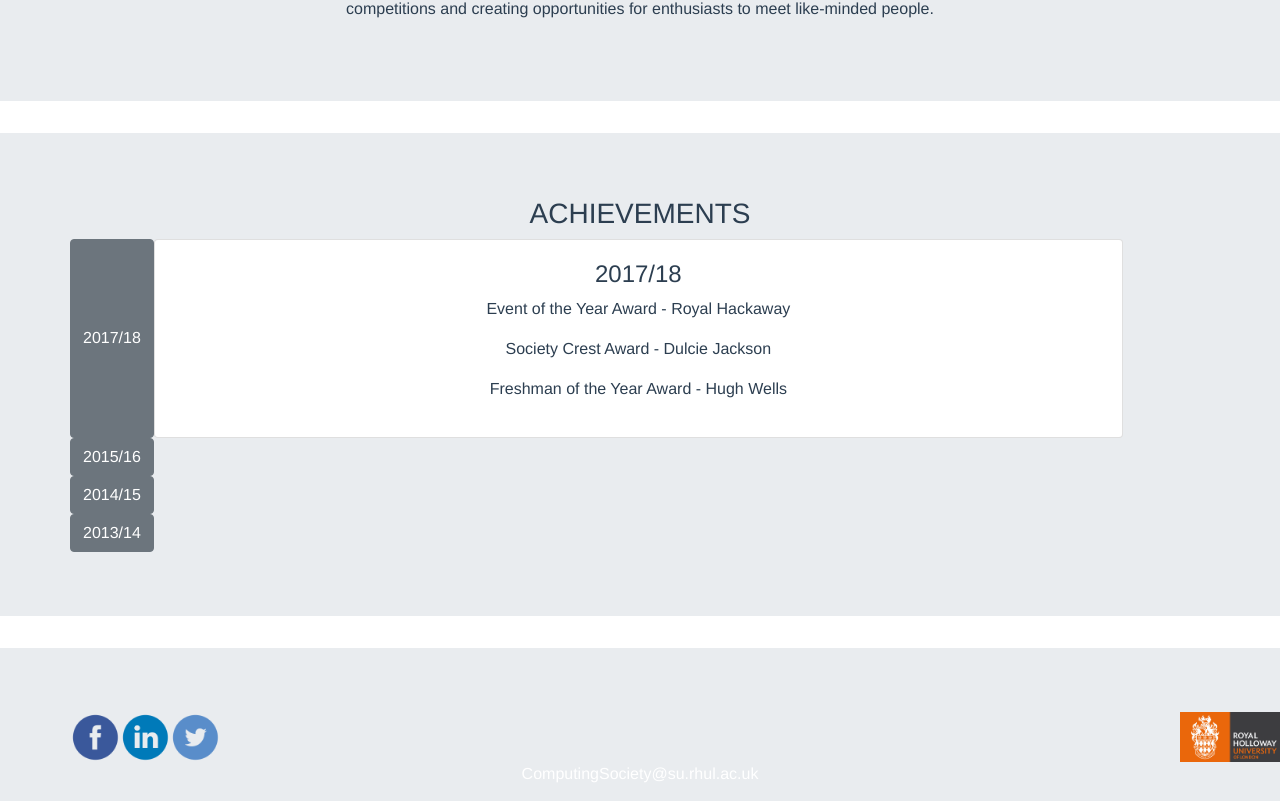
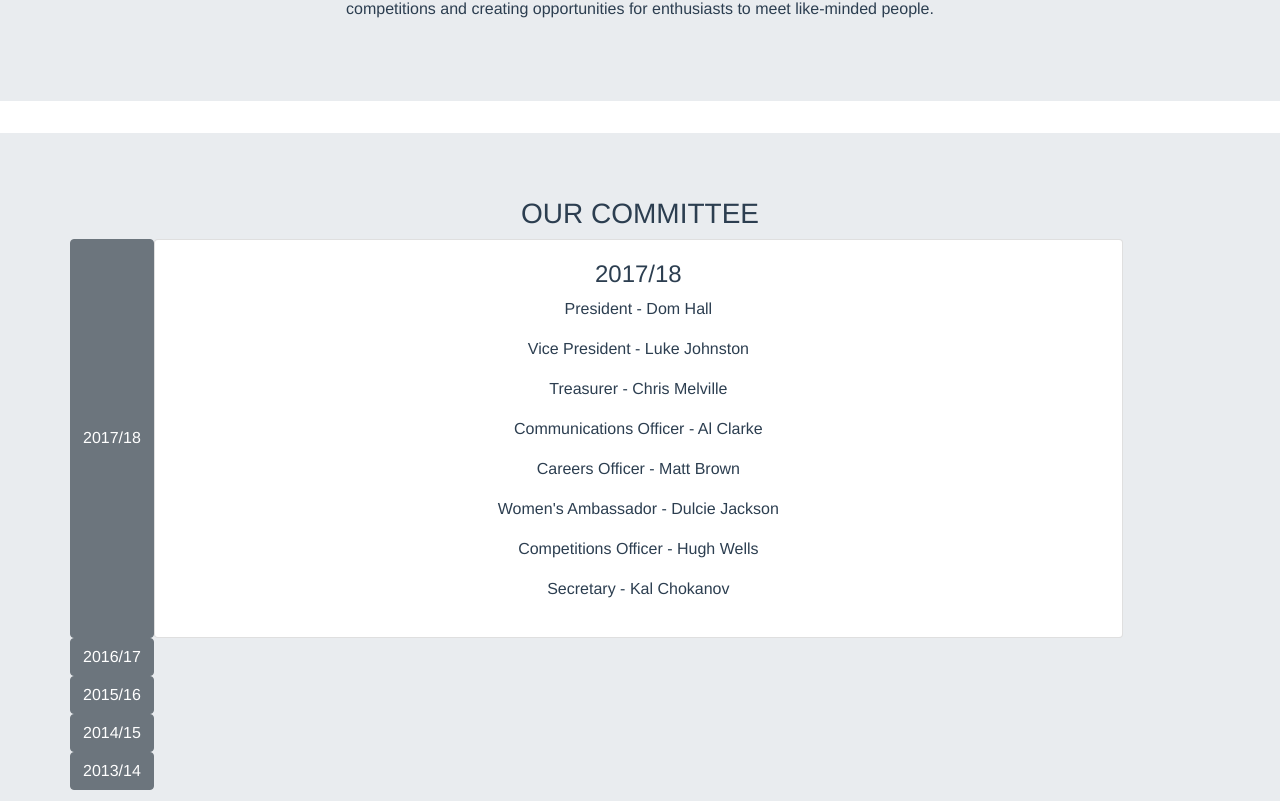
Before and after one commit to matty234/computingsociety.co.uk, a Vue app in the folder compsoc-website/: page /#/ in a window 1280 px wide. Shown: the part 1639-2440 px from the top of the page. Built offline with nearby package versions, Linux system fonts and the light colour scheme.

Commit message:
:sparkles: Added Committee Section
- Current committee added

```diff
--- a/compsoc-website/src/components/homepage/Homepage.vue
+++ b/compsoc-website/src/components/homepage/Homepage.vue
@@ -43,6 +43,64 @@
         </div>
       </div>
     </b-jumbotron>
+
+    <b-jumbotron fluid class="nopadding">
+      <div class="row">
+        <div class="col">
+          <h3>OUR COMMITTEE</h3>
+        </div>
+      </div>
+      <div class="row">
+        <b-btn v-b-toggle.collapseE variant="secondary">2017/18</b-btn>
+        <b-collapse visible id="collapseE" class="full-width">
+          <b-card>
+            <h4>2017/18</h4>
+            <p>President - Dom Hall</p>
+            <p>Vice President - Luke Johnston</p>
+            <p>Treasurer - Chris Melville</p>
+            <p>Communications Officer - Al Clarke</p>
+            <p>Careers Officer - Matt Brown</p>
+            <p>Women's Ambassador - Dulcie Jackson</p>
+            <p>Competitions Officer - Hugh Wells</p>
+            <p>Secretary - Kal Chokanov</p>
+          </b-card>
+        </b-collapse>
+      </div>
+      <div class="row">
+        <b-btn v-b-toggle.collapseD variant="secondary">2016/17</b-btn>
+        <b-collapse id="collapseD" class="full-width">
+          <b-card>
+            <h4>2016/17</h4>
+          </b-card>
+        </b-collapse>
+      </div>
+      <div class="row">
+        <b-btn v-b-toggle.collapseC variant="secondary">2015/16</b-btn>
+        <b-collapse id="collapseC" class="full-width">
+          <b-card>
+            <h4>2015/16</h4>
+          </b-card>
+        </b-collapse>
+      </div>
+      <div class="row">
+        <b-btn v-b-toggle.collapseB variant="secondary">2014/15</b-btn>
+        <b-collapse id="collapseB" class="full-width">
+          <b-card>
+            <h4>2014/15</h4>
+          </b-card>
+        </b-collapse>
+      </div>
+      <div class="row">
+        <b-btn v-b-toggle.collapseA variant="secondary">2013/14</b-btn>
+        <b-collapse id="collapseA" class="full-width">
+          <b-card>
+            <h4>2013/14</h4>
+          </b-card>
+        </b-collapse>
+      </div>
+
+    </b-jumbotron>
+
     <b-jumbotron fluid class="nopadding">
       <div class="row">
         <div class="col">
```
